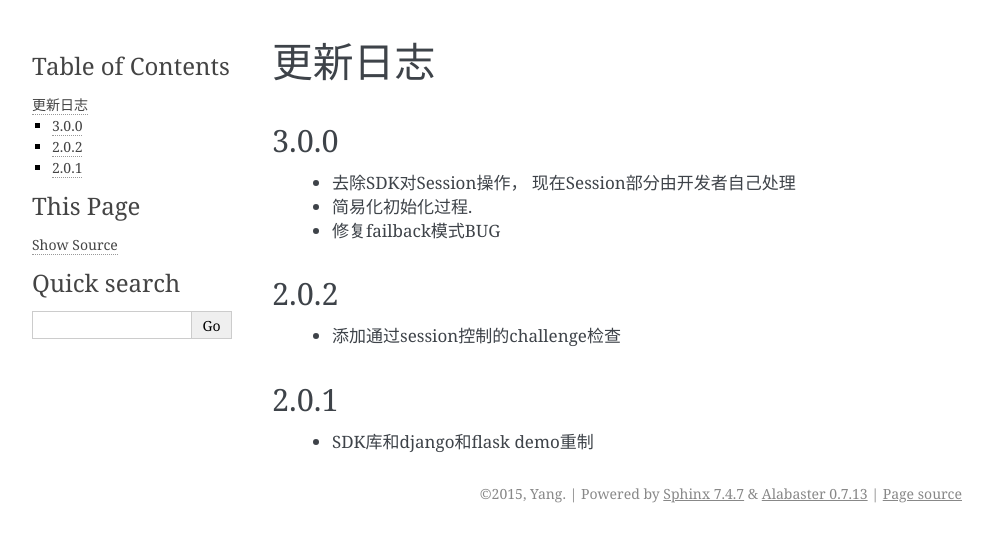
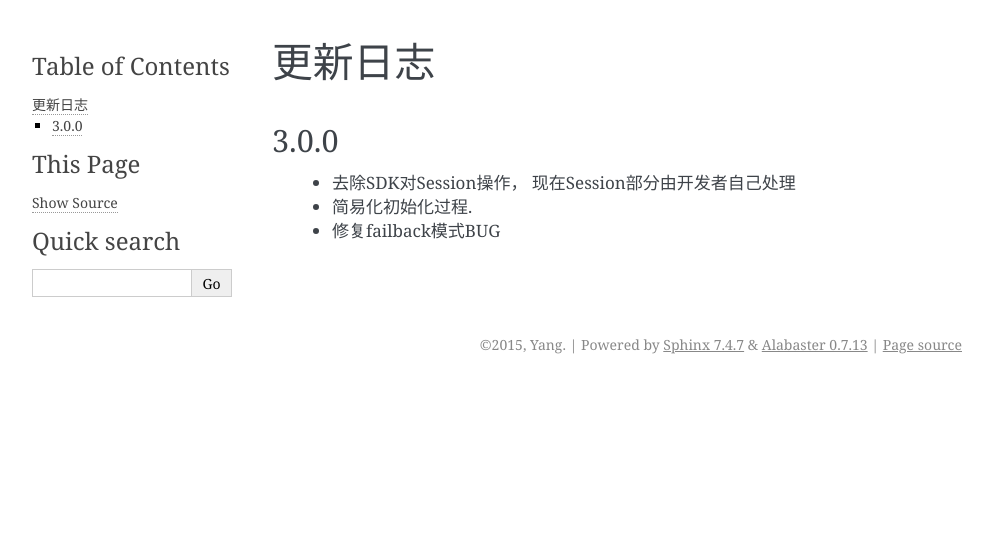
Before and after one commit to GeeTeam/gt-python-sdk, a Sphinx documentation site: the page built from doc/log.rst, in a window 1280 px wide. Shown: the top 542 px of the page, without its empty margins (148-1141 px from the left). Built offline with Sphinx 7.4.7, drawn with Linux system fonts in a browser that asks for light colours.

Commit message:
modify doc

```diff
--- a/doc/log.rst
+++ b/doc/log.rst
@@ -5,11 +5,3 @@
  - 去除SDK对Session操作， 现在Session部分由开发者自己处理
  - 简易化初始化过程.
  - 修复failback模式BUG
-
-2.0.2
--------------
- - 添加通过session控制的challenge检查
-
-2.0.1
------------
- - SDK库和django和flask demo重制
```
Also changed, not shown: README.rst (+0 -8 lines).
